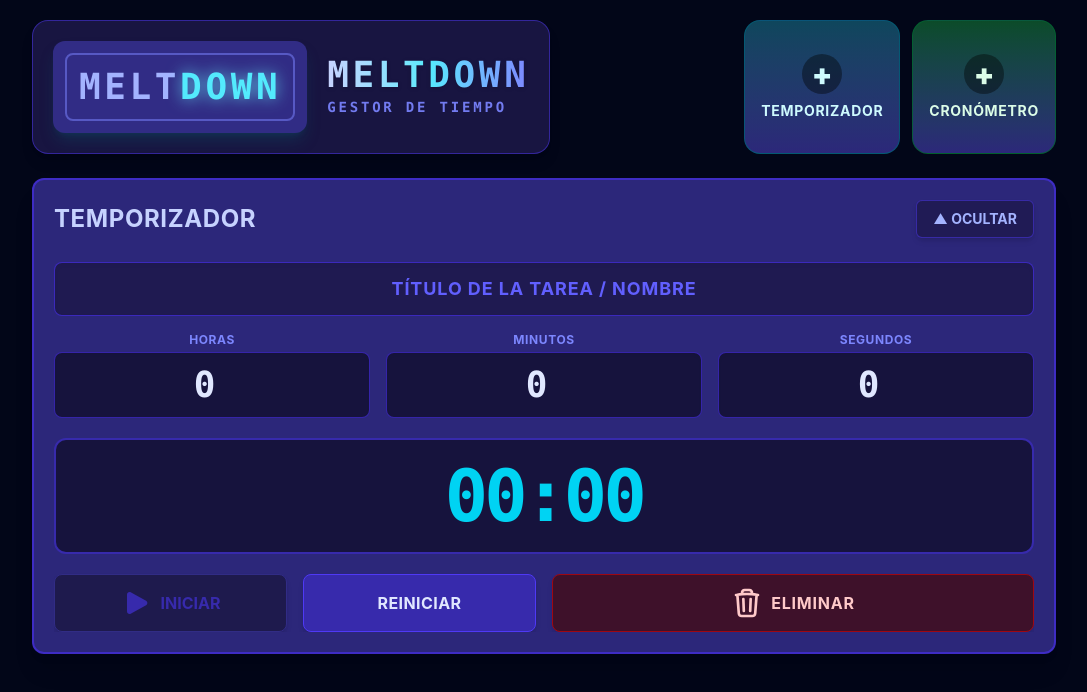
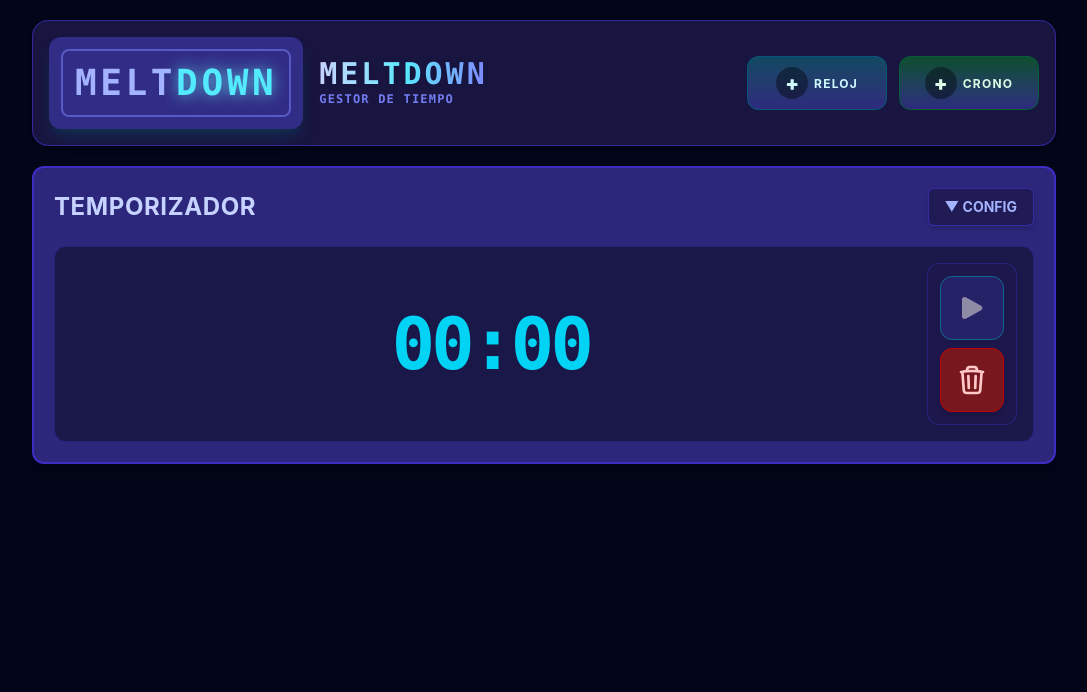
Before and after one commit to jarland12/meltdown-timer, a React (Vite) app: page / in a window 1280 px wide. Shown: the top 692 px of the page, without its empty margins (96-1183 px from the left). Built offline with nearby package versions, Linux system fonts and the light colour scheme.

Commit message:
Add files via upload

```diff
--- a/src/App.tsx
+++ b/src/App.tsx
@@ -49,7 +49,7 @@ const Timer = ({ onDelete }: TimerProps) => {
   const [seconds, setSeconds] = useState(0);
   const [isWarning, setIsWarning] = useState(false);
   const [warningIntensity, setWarningIntensity] = useState(0);
-  const [isMinimized, setIsMinimized] = useState(false);
+  const [isMinimized, setIsMinimized] = useState(true);
 
   useEffect(() => {
     let interval: ReturnType<typeof setInterval>;
@@ -252,7 +252,7 @@ const Stopwatch = ({ onDelete }: StopwatchProps) => {
   const [name, setName] = useState('');
   const [time, setTime] = useState(0);
   const [isRunning, setIsRunning] = useState(false);
-  const [isMinimized, setIsMinimized] = useState(false);
+  const [isMinimized, setIsMinimized] = useState(true);
 
   useEffect(() => {
     let interval: ReturnType<typeof setInterval>;
@@ -370,24 +370,26 @@ const App = () => {
     <div className="min-h-screen bg-slate-950 bg-[radial-gradient(ellipse_at_top,_var(--tw-gradient-stops))] from-indigo-950 via-gray-900 to-black p-3 sm:p-5 overflow-y-auto w-full">
       <div className="mx-auto w-full flex flex-col items-center max-w-5xl">
 
-        {/* Encabezado Principal Más Compacto */}
-        <div className="flex flex-col xl:flex-row justify-between items-center mb-6 gap-4 w-full">
-          <div className="bg-indigo-950/80 rounded-2xl p-4 sm:p-5 border border-indigo-600/50 flex flex-col sm:flex-row items-center shadow-lg w-full xl:w-auto justify-center">
+        {/* Encabezado Principal Orientado a 720p (Vertical) */}
+        <div className="flex flex-row justify-between items-center mb-5 gap-3 w-full bg-indigo-950/80 rounded-2xl p-3 sm:p-4 border border-indigo-600/50 shadow-md flex-wrap sm:flex-nowrap">
+          {/* Logo y Letrero */}
+          <div className="flex flex-row items-center justify-start flex-shrink-0">
             <Logo />
-            <div className="mt-3 sm:mt-0 sm:ml-5 text-center sm:text-left">
-              <h1 className="text-3xl sm:text-4xl font-mono font-black text-transparent bg-clip-text bg-gradient-to-r from-indigo-200 via-cyan-300 to-indigo-400 tracking-widest drop-shadow-sm leading-none">MELTDOWN</h1>
-              <p className="text-indigo-400/90 text-xs sm:text-sm font-mono uppercase tracking-[0.2em] font-bold mt-1">Gestor de Tiempo</p>
+            <div className="hidden min-[400px]:block ml-3 sm:ml-4 text-left">
+              <h1 className="text-xl sm:text-3xl font-mono font-black text-transparent bg-clip-text bg-gradient-to-r from-indigo-200 via-cyan-300 to-indigo-400 tracking-widest drop-shadow-sm leading-none m-0">MELTDOWN</h1>
+              <p className="text-indigo-400/90 text-[0.6rem] sm:text-xs font-mono uppercase tracking-[0.1em] font-bold mt-0.5">Gestor de Tiempo</p>
             </div>
           </div>
 
-          <div className="flex flex-row w-full xl:w-auto gap-3 shrink-0 h-auto self-stretch">
-            <button onClick={addTimer} className="flex-1 flex flex-col items-center justify-center gap-1 bg-gradient-to-b from-cyan-900/90 to-indigo-900/90 text-cyan-100 p-3 sm:p-4 rounded-2xl border border-cyan-800/80 hover:from-cyan-800 hover:to-indigo-800 hover:shadow-lg transition-colors">
-              <span className="text-2xl sm:text-3xl font-black leading-none bg-black/40 rounded-full w-10 h-10 flex items-center justify-center">+</span>
-              <span className="text-xs sm:text-sm font-bold tracking-wider uppercase text-center leading-tight mt-1">Temporizador</span>
+          {/* Botones Acoplados Arriba */}
+          <div className="flex flex-row flex-grow justify-end gap-2 sm:gap-3 shrink-0 h-auto">
+            <button onClick={addTimer} className="flex-1 max-w-[140px] flex flex-row items-center justify-center gap-1.5 bg-gradient-to-b from-cyan-900/90 to-indigo-900/90 text-cyan-100 px-3 py-2 sm:px-4 sm:py-2.5 rounded-xl border border-cyan-800/80 hover:from-cyan-800 hover:to-indigo-800 hover:shadow-md transition-colors w-full">
+              <span className="text-lg sm:text-xl font-black leading-none bg-black/40 rounded-full w-6 h-6 sm:w-8 sm:h-8 flex items-center justify-center">+</span>
+              <span className="text-[0.65rem] sm:text-xs font-bold tracking-widest uppercase leading-tight">Reloj</span>
             </button>
-            <button onClick={addStopwatch} className="flex-1 flex flex-col items-center justify-center gap-1 bg-gradient-to-b from-green-900/90 to-indigo-900/90 text-green-100 p-3 sm:p-4 rounded-2xl border border-green-800/80 hover:from-green-800 hover:to-indigo-800 hover:shadow-lg transition-colors">
-              <span className="text-2xl sm:text-3xl font-black leading-none bg-black/40 rounded-full w-10 h-10 flex items-center justify-center">+</span>
-              <span className="text-xs sm:text-sm font-bold tracking-wider uppercase text-center leading-tight mt-1">Cronómetro</span>
+            <button onClick={addStopwatch} className="flex-1 max-w-[140px] flex flex-row items-center justify-center gap-1.5 bg-gradient-to-b from-green-900/90 to-indigo-900/90 text-green-100 px-3 py-2 sm:px-4 sm:py-2.5 rounded-xl border border-green-800/80 hover:from-green-800 hover:to-indigo-800 hover:shadow-md transition-colors w-full">
+              <span className="text-lg sm:text-xl font-black leading-none bg-black/40 rounded-full w-6 h-6 sm:w-8 sm:h-8 flex items-center justify-center">+</span>
+              <span className="text-[0.65rem] sm:text-xs font-bold tracking-widest uppercase leading-tight">Crono</span>
             </button>
           </div>
         </div>
```
